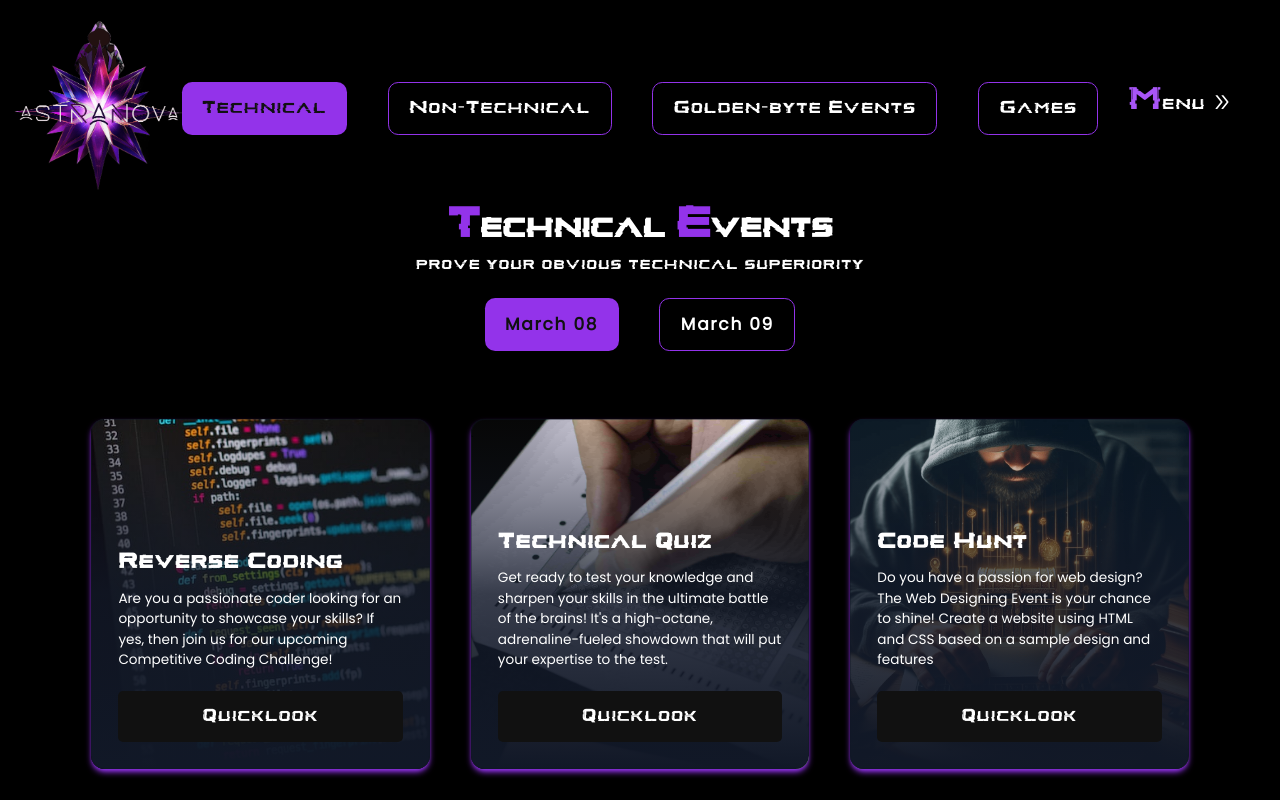
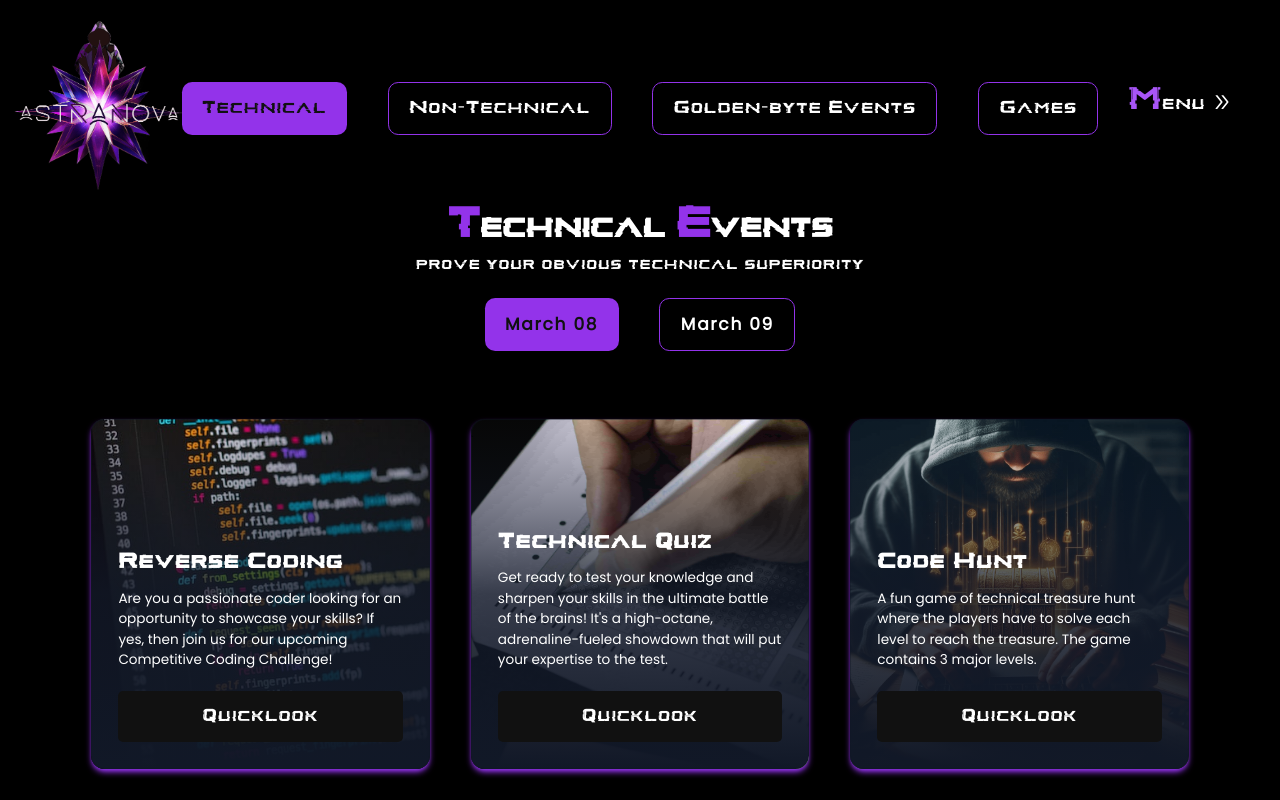
Before and after one commit to astranova2k24/astranova, a React (Create React App) app: page /events in a window 1280 px wide. Shown: the top 800 px of the page. Built offline with nearby package versions, Linux system fonts and the light colour scheme.

Commit message:
Changes in Event Description

```diff
--- a/src/constants/allEvents-summary.js
+++ b/src/constants/allEvents-summary.js
@@ -51,7 +51,7 @@ export const technicalEvents = [
     title: "Code Hunt",
     href: "/events/code-hunt",
     description:
-      "Do you have a passion for web design? The Web Designing Event is your chance to shine! Create a website using HTML and CSS based on a sample design and features",
+      "A fun game of technical treasure hunt where the players have to solve each level to reach the treasure. The game contains 3 major levels.",
     imageUrl: CodeHunt,
     date: 8,
   },
@@ -69,7 +69,7 @@ export const technicalEvents = [
     title: "Ideathon",
     href: "/events/ideathon",
     description:
-      "Do you have a passion for web design? The Web Designing Event is your chance to shine! Create a website using HTML and CSS based on a sample design and features",
+      "GIDEATHON is not just an event; it's a spirited competition challenging innovation and creativity. Dynamic teams and individuals, present your most innovative ideas to our esteemed panel for a chance to shine! 🌟 Are you ready to revolutionize the world? Join IDEATHON now!",
     imageUrl: Ideathon,
     date: 9,
   },
@@ -78,7 +78,7 @@ export const technicalEvents = [
     title: "Relay Coding",
     href: "/events/relay-coding",
     description:
-      "Do you have a passion for web design? The Web Designing Event is your chance to shine! Create a website using HTML and CSS based on a sample design and features",
+      "Welcome to the ultimate coding showdown! Build your dream team of three to test your teamwork and programming skills! Be prepared for a test of the wits, nerves and trust.",
     imageUrl: RelayCoding,
     date: 9,
   },
@@ -87,7 +87,7 @@ export const technicalEvents = [
     title: "Prompt Engineering",
     href: "/events/prompt-engineering",
     description:
-      "Do you have a passion for web design? The Web Designing Event is your chance to shine! Create a website using HTML and CSS based on a sample design and features",
+      "Can you replicate this image pixel-perfect? Test your precision and creativity in our prompt engineering challenge and showcase your AI prowess!",
     imageUrl: PromptEngineering,
     date: 9,
   },
@@ -96,19 +96,10 @@ export const technicalEvents = [
     title: "Paper Presentation",
     href: "/events/paper-presentation",
     description:
-      "Do you have a passion for web design? The Web Designing Event is your chance to shine! Create a website using HTML and CSS based on a sample design and features",
+      "Action is the foundational key to success--Pablo Picasso. Elevate your ideas and let you ideas fly high along with your presentation.",
     imageUrl: PaperPresentation,
     date: 8,
   },
-  // {
-  //   id: 5,
-  //   title: "Web Masters",
-  //   href: "/events/web-masters",
-  //   description:
-  //     "Do you have a passion for web design? The Web Designing Event is your chance to shine! Create a website using HTML and CSS based on a sample design and features",
-  //   imageUrl: WebMasters,
-  //   date: 9,
-  // },
   {
     id: 9,
     title: "Seminar",
@@ -219,51 +210,3 @@ export const eliteEvents = [
     date: 9,
   },
 ];
-export const temp = [
-  {
-    id: 1,
-    title: "Paper Presentation",
-    href: "/events/paper-presentation",
-    description:
-      "Action is the foundational key to success--Pablo Picasso. Elevate your ideas and let you ideas fly high along with your presentation.",
-    imageUrl: PaperPresentation,
-    date: 9,
-  },
-  {
-    id: 2,
-    title: "Ideathon",
-    href: "/events/ideathon",
-    description:
-      "IDEATHON inspires and empower participants to think outside the box and develop innovative solutions that can have a positive impact on society,making it an ideal platform for aspiring Entrepreneurs.",
-    imageUrl: Ideathon,
-    date: 8,
-  },
-  {
-    id: 3,
-    title: "Free Fire",
-    href: "/events/free-fire",
-    description:
-      "Get ready for a fire-fueled frenzy as you enter the battlegrounds of Free Fire! Jump into the action-packed world of survival shooter games and battle it out with your squad to become the last team standing.",
-    imageUrl: FreeFire,
-    date: 8,
-  },
-  // Valorant conducted for both March 8 & 9
-  {
-    id: 4,
-    title: "Valorant",
-    href: "/events/valorant",
-    description:
-      "Step into the near-future world of Valorant and experience heart-pumping action and intense strategy with your team. Choose your unique agent with special abilities and compete in a tactical shooter game that will test your skills and leave you wanting more.",
-    imageUrl: Valorant,
-    date: 8,
-  },
-  {
-    id: 5,
-    title: "Valorant",
-    href: "/events/valorant",
-    description:
-      "Step into the near-future world of Valorant and experience heart-pumping action and intense strategy with your team. Choose your unique agent with special abilities and compete in a tactical shooter game that will test your skills and leave you wanting more.",
-    imageUrl: Valorant,
-    date: 9,
-  },
-];
```
